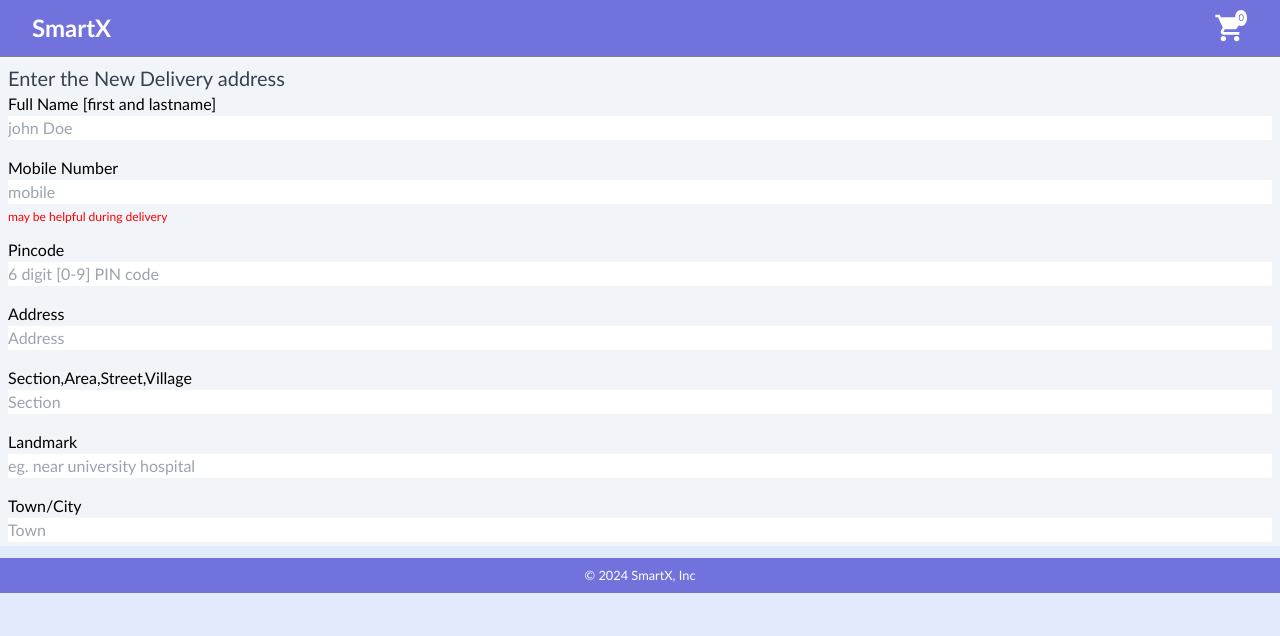
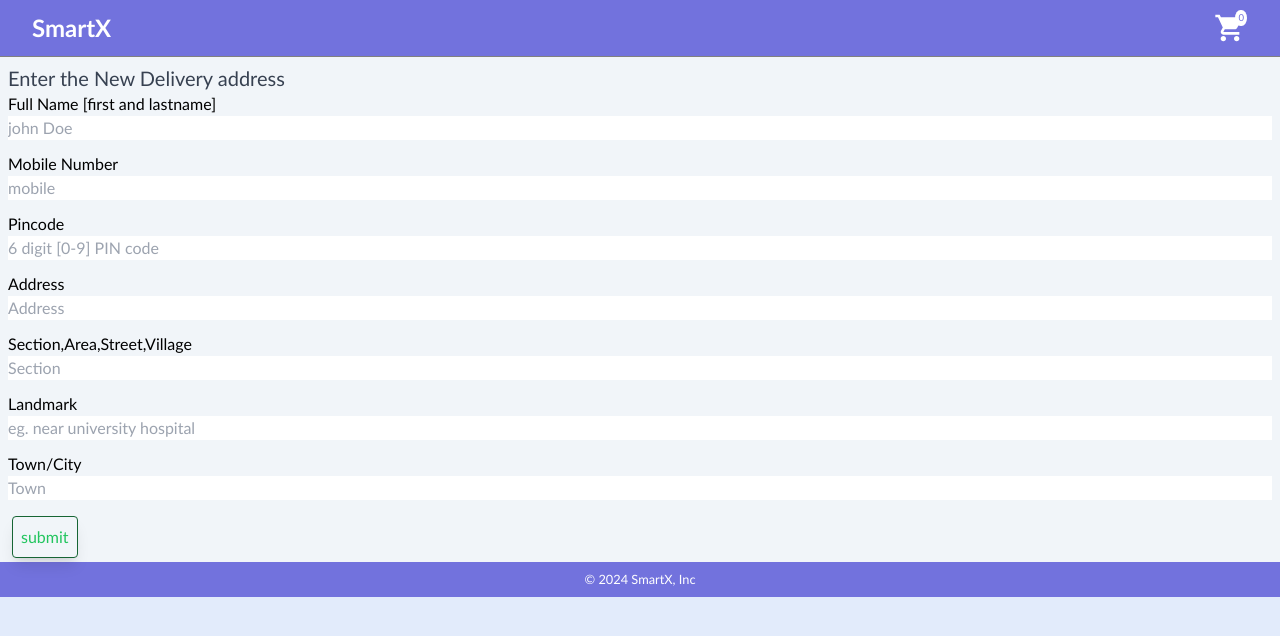
Before and after one commit to NehalSahu8055/React-JS_Practice, a React (Vite) app in the folder SmartX-ECommerce/: page /cart/add-address in a window 1280 px wide. Shown: the top 636 px of the page. Built offline with nearby package versions, Linux system fonts and the light colour scheme; no server answers.

Commit message:
Address form and form validateion

```diff
--- a/SmartX-ECommerce/src/components/forms/AddressForm/AddressForm.jsx
+++ b/SmartX-ECommerce/src/components/forms/AddressForm/AddressForm.jsx
@@ -1,6 +1,6 @@
 import React, { useState } from "react";
-import { Input, formOutput } from "../component/Input";
-
+import { Input } from "../component/Input";
+import Validation from "../component/validation";
 function AddressForm() {
   // initial State of the formData
   const formData = {
@@ -14,7 +14,69 @@ function AddressForm() {
     State: "",
   };
   const [initialState, setInitialState] = useState(formData);
+  const [error, setError] = useState({});
   // The formOutput holds individual data of the formData
+  const formOutput = [
+    {
+      id: 1,
+      label: "Full Name [first and lastname]",
+      name: "Fullname",
+      type: "text",
+      placeholder: "john Doe",
+      minLength: 6,
+      required: true,
+    },
+    {
+      id: 2,
+      label: "Mobile Number",
+      name: "Mobile",
+      type: "tel",
+      placeholder: "mobile",
+      error: "",
+      required: true,
+    },
+    {
+      id: 3,
+      label: "Pincode",
+      name: "Pincode",
+      type: "text",
+      placeholder: "6 digit [0-9] PIN code",
+      maxLength: 6,
+      required: true,
+    },
+    {
+      id: 4,
+      label: "Address",
+      name: "Address",
+      type: "text",
+      placeholder: "Address",
+      required: true,
+    },
+    {
+      id: 5,
+      label: "Section,Area,Street,Village",
+      name: "Section",
+      type: "text",
+      placeholder: "Section",
+      required: true,
+    },
+    {
+      id: 6,
+      label: "Landmark",
+      name: "Landmark",
+      type: "text",
+      placeholder: "eg. near university hospital",
+      required: true,
+    },
+    {
+      id: 7,
+      label: "Town/City",
+      name: "Town",
+      type: "text",
+      placeholder: "Town",
+      required: true,
+    },
+  ];
 
   const handleChange = (e) => {
     const { name, value } = e.target;
@@ -24,6 +86,10 @@ function AddressForm() {
         [name]: value,
       };
     });
+  };
+  const handleSubmit = (e) => {
+    e.preventDefault();
+    setError(Validation(initialState));
   };
 
   return (
@@ -38,6 +104,12 @@ function AddressForm() {
             onChange={handleChange}
           />
         ))}
+        <button
+          onClick={handleSubmit}
+          className="m-1 rounded border border-green-800 p-2 text-green-500 shadow-lg hover:bg-green-500 hover:text-slate-50"
+        >
+          submit
+        </button>
       </form>
     </div>
   );
--- a/SmartX-ECommerce/src/components/forms/component/Input.jsx
+++ b/SmartX-ECommerce/src/components/forms/component/Input.jsx
@@ -4,69 +4,7 @@ export const Input = (props) => {
     <fieldset className="mb-3 flex flex-col gap-y-1">
       <legend>{label}</legend>
       <input {...allProps} value={value} onChange={onChange} />
-      <span style={{ fontSize: "0.756rem", color: "red" }}>{error}</span>
+      {error && <span>{error}</span>}
     </fieldset>
   );
 };
-
-export const formOutput = [
-  {
-    id: 1,
-    label: "Full Name [first and lastname]",
-    name: "fullname",
-    type: "text",
-    placeholder: "john Doe",
-    min: 6,
-    required: true,
-  },
-  {
-    id: 2,
-    label: "Mobile Number",
-    name: "Mobile",
-    type: "tel",
-    placeholder: "mobile",
-    error: "may be helpful during delivery",
-    required: true,
-  },
-  {
-    id: 3,
-    label: "Pincode",
-    name: "Pincode",
-    type: "text",
-    placeholder: "6 digit [0-9] PIN code",
-    max: 6,
-    required: true,
-  },
-  {
-    id: 4,
-    label: "Address",
-    name: "Address",
-    type: "text",
-    placeholder: "Address",
-    required: true,
-  },
-  {
-    id: 5,
-    label: "Section,Area,Street,Village",
-    name: "Section",
-    type: "text",
-    placeholder: "Section",
-    required: true,
-  },
-  {
-    id: 6,
-    label: "Landmark",
-    name: "Landmark",
-    type: "text",
-    placeholder: "eg. near university hospital",
-    required: true,
-  },
-  {
-    id: 7,
-    label: "Town/City",
-    name: "Town",
-    type: "text",
-    placeholder: "Town",
-    required: true,
-  },
-];
--- a/SmartX-ECommerce/src/components/forms/component/validation.js
+++ b/SmartX-ECommerce/src/components/forms/component/validation.js
@@ -1,3 +1,11 @@
-export const Validation = (value) => {
+const Validation = (values) => {
   const error = {};
+
+  if (!values.Fullname) {
+    error.Fullname = "Fullname is required";
+  }
+
+  return { error };
 };
+
+export default Validation;
```
